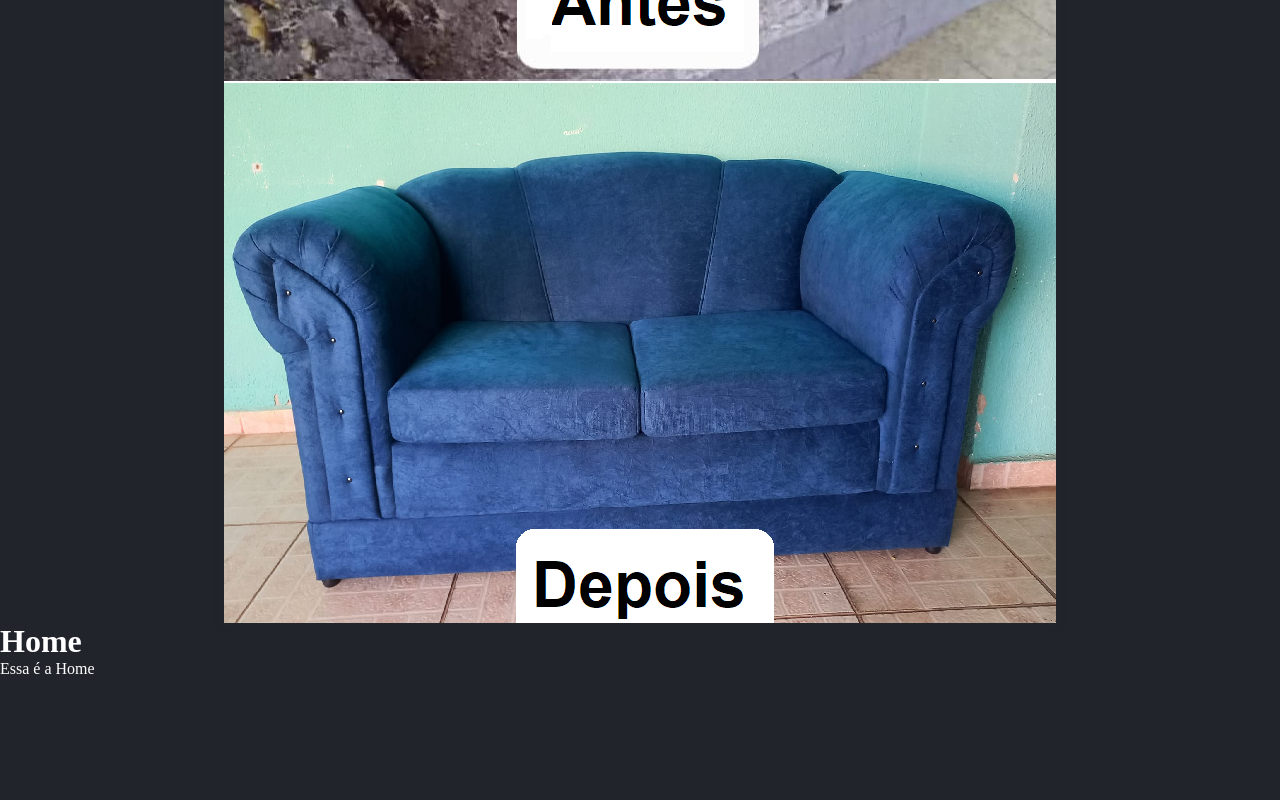
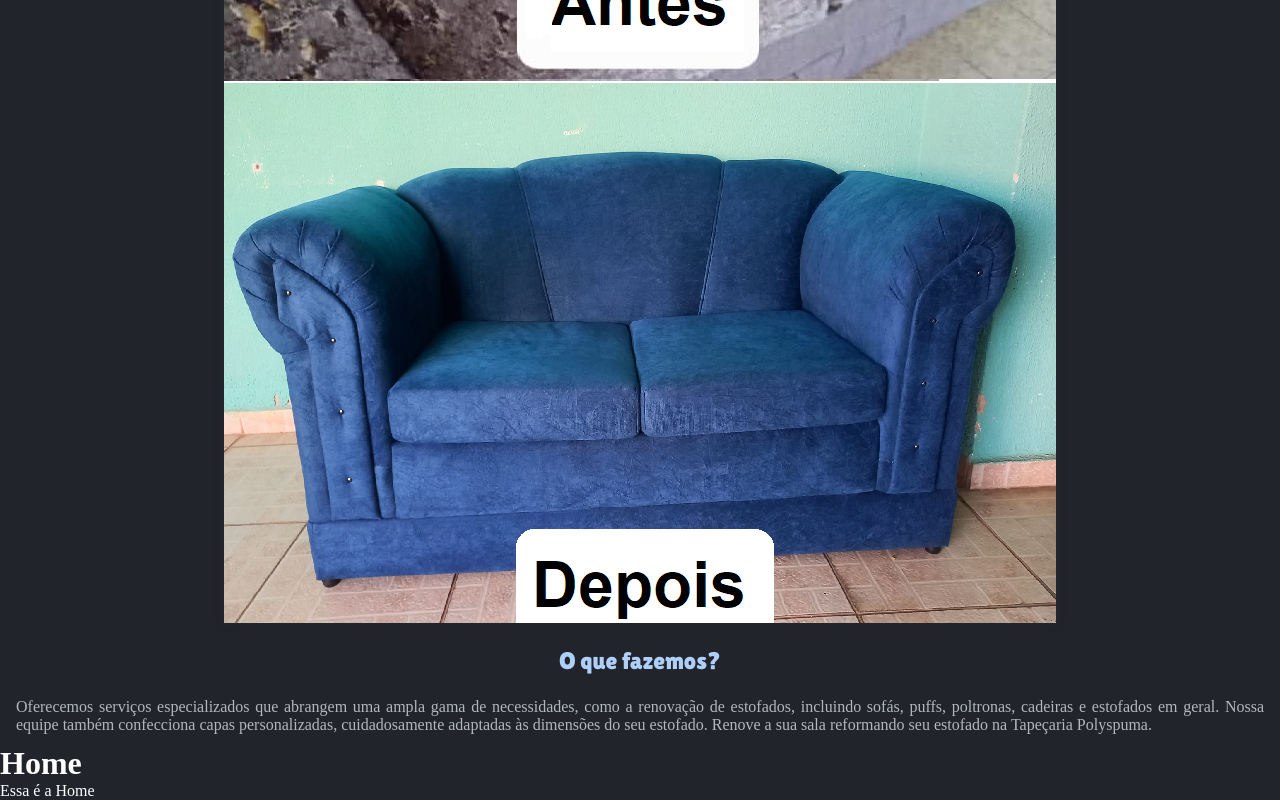
Before and after one commit to thomascaldana/react-tapecaria-website, a React (Vite) app: page / in a window 1280 px wide. Shown: the part 736-1536 px from the top of the page. Before the commit the page ends 1414 px from the top, so only its background shows below. Built offline with nearby package versions, Linux system fonts and the light colour scheme.

Commit message:
new component created called service

```diff
--- a/src/components/Button/index.jsx
+++ b/src/components/Button/index.jsx
@@ -3,7 +3,10 @@ import WhatsAppLogo from "../../assets/logo-whatsapp.png";
 
 function Button() {
   return (
-    <Link>
+    <Link
+      href="https://wa.me/5515997205991?text=Estava%20no%20site%20e%20gostaria%20de%20fazer%20um%20or%C3%A7amento..."
+      target="_blank"
+    >
       <BlueButton>
         <span>Entre em contato</span>
         <img src={WhatsAppLogo} alt="" />
--- a/src/components/Button/styles.js
+++ b/src/components/Button/styles.js
@@ -23,11 +23,25 @@ export const BlueButton = styled.button`
   font-family: Verdana;
   font-weight: 700;
   color: #efeffb;
+  cursor: pointer;
 
   img {
     width: 36px;
+    background-size: cover;
+    animation: zoomEffect 2s infinite;
   }
-  cursor: pointer;
+  @keyframes zoomEffect {
+    0% {
+      transform: scale(1);
+    }
+    50% {
+      transform: scale(1.05);
+    }
+    100% {
+      transform: scale(1);
+    }
+  }
+
   @media screen and (min-width: 520px) {
   }
 `;
--- a/src/components/Home/index.jsx
+++ b/src/components/Home/index.jsx
@@ -1,13 +1,14 @@
-import Button from "../Button";
 import Header from "../Header";
 import Heart from "../Heart";
 import { Container } from "../Home/styles";
+import Services from "../Services";
 
 function Home() {
   return (
     <Container>
       <Header />
       <Heart />
+      <Services />
       <h1>Home</h1>
       <p>Essa é a Home</p>
     </Container>
--- /dev/null
+++ b/src/components/Services/index.jsx
@@ -0,0 +1,19 @@
+import { Container } from "./styles";
+
+function Services() {
+  return (
+    <Container>
+      <h2>O que fazemos?</h2>
+      <p>
+        Oferecemos serviços especializados que abrangem uma ampla gama de
+        necessidades, como a renovação de estofados, incluindo sofás, puffs,
+        poltronas, cadeiras e estofados em geral. Nossa equipe também
+        confecciona capas personalizadas, cuidadosamente adaptadas às dimensões
+        do seu estofado. Renove a sua sala reformando seu estofado na Tapeçaria
+        Polyspuma.
+      </p>
+    </Container>
+  );
+}
+
+export default Services;
--- /dev/null
+++ b/src/components/Services/styles.js
@@ -0,0 +1,28 @@
+import styled from "styled-components";
+
+export const Container = styled.div`
+  display: flex;
+  flex-flow: column nowrap;
+  justify-content: center;
+  align-items: center;
+
+  h2 {
+    font-size: 1.5rem;
+    color: #aecff9;
+    font-weight: 300;
+    text-align: center;
+    font-family: "Lilita One", cursive;
+    margin: 1.5rem 0;
+  }
+
+  p {
+    font-size: 1rem;
+    padding: 0 1rem;
+    text-align: justify;
+    color: #b3b7bd;
+    margin-bottom: 0.7rem;
+  }
+
+  @media screen and (min-width: 520px) {
+  }
+`;
```
